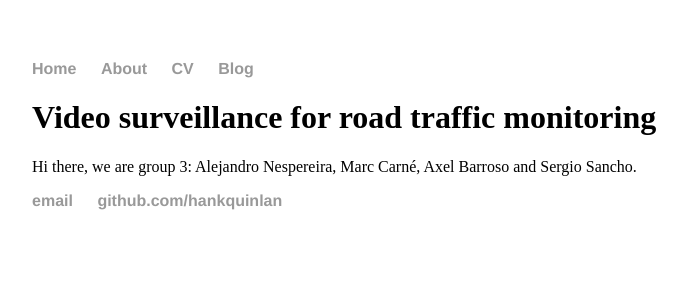
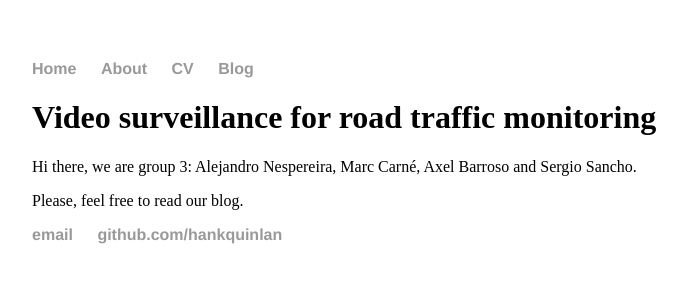
Before and after one commit to m4-team3-2016/m4-team3-2016.github.io, a Jekyll site: the page built from index.html, in a window 1280 px wide. Shown: the top 300 px of the page, without its empty margins (160-847 px from the left). Built offline with Jekyll 4.4.1, drawn with Linux system fonts in a browser that asks for light colours.

Commit message:
Update index.html

```diff
--- a/index.html
+++ b/index.html
@@ -5,4 +5,5 @@ title: M4. Video Analysis, group 3
 <div class="blurb">
 	<h1>Video surveillance for road traffic monitoring</h1>
 	<p>Hi there, we are group 3: Alejandro Nespereira, Marc Carné, Axel Barroso and Sergio Sancho.</a></p>
+	<p>Please, feel free to read our blog.</a></p>
 </div><!-- /.blurb -->
```
